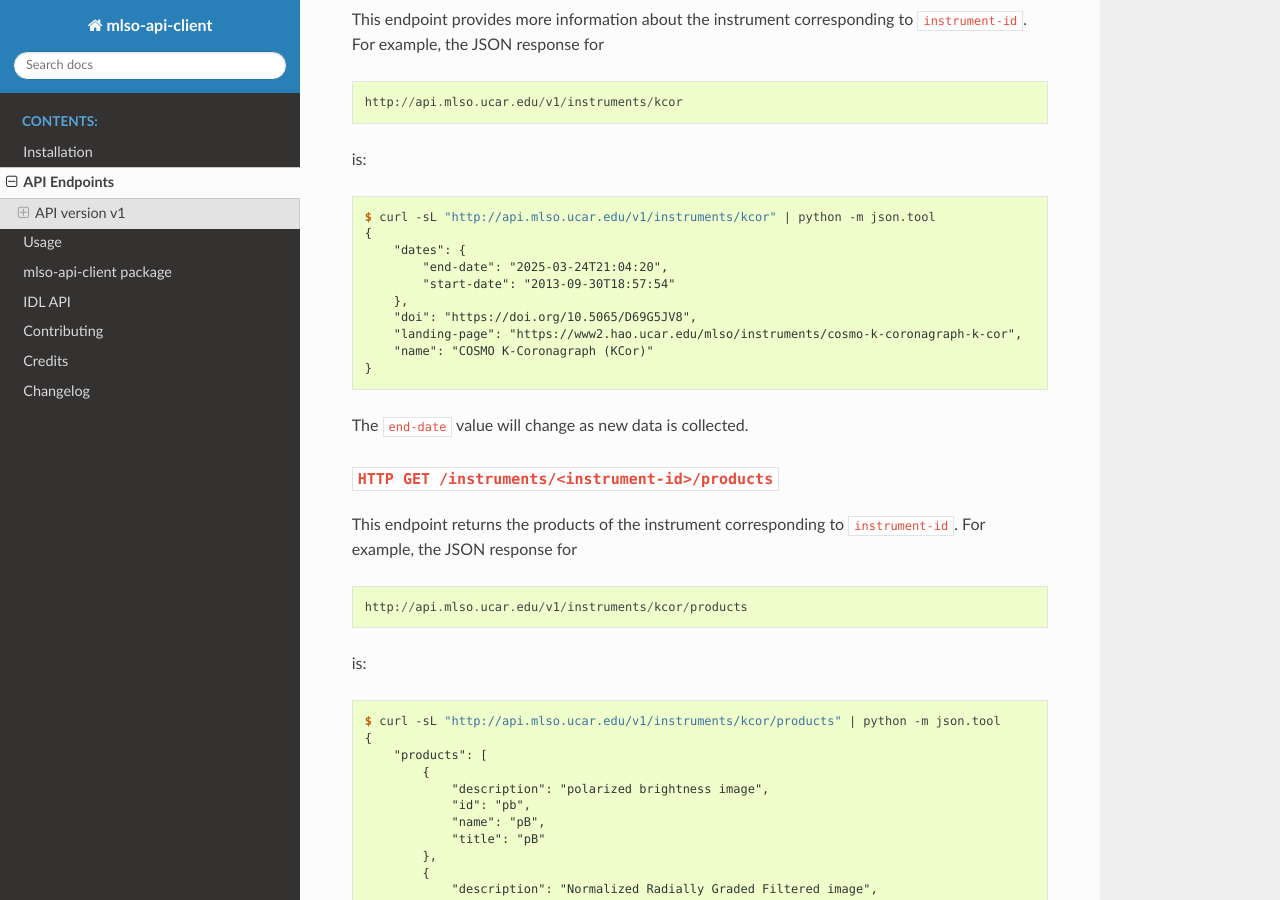
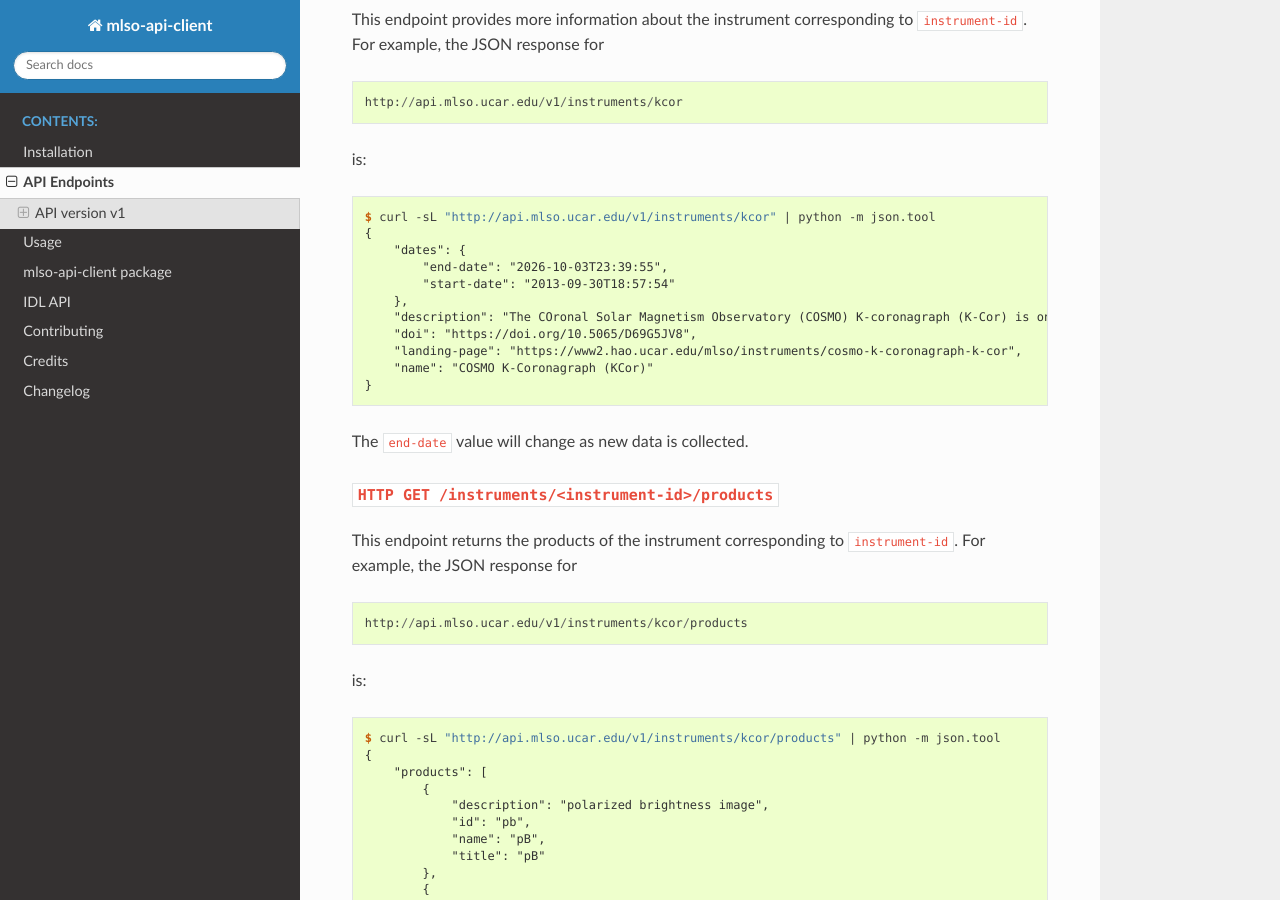
Before and after one commit to NCAR/mlso-api-client, a Sphinx documentation site: the page built from docs/endpoints.md, in a window 1280 px wide and 900 px high, scrolled down 1317 px. Built offline with Sphinx 7.4.7 and the Read the Docs theme 3.1.0, drawn with Linux system fonts in a browser that asks for light colours; the version number is read from the project's files by our own code; some of the changed text lies outside the part shown.

Commit message:
Add descriptions to instrument and dataset endpoints

```diff
--- a/docs/endpoints.md
+++ b/docs/endpoints.md
@@ -73,9 +73,10 @@
 $ curl -sL "http://api.mlso.ucar.edu/v1/instruments/kcor" | python -m json.tool
 {
     "dates": {
-        "end-date": "2025-03-24T21:04:20",
+        "end-date": "2026-10-03T23:39:55",
         "start-date": "2013-09-30T18:57:54"
     },
+    "description": "The COronal Solar Magnetism Observatory (COSMO) K-coronagraph (K-Cor) is one of three proposed instruments in the COSMO facility suite. It is specifically designed to study the formation and dynamics of coronal mass ejections and the evolution of the density structure of the low corona. The K-Cor records the polarization brightness (pB) formed by Thomson scattering of photospheric light by coronal free electrons. The National Center for Atmospheric Research (NCAR), via the National Science Foundation (NSF), provided full funding for the COSMO K-Cor, which was deployed to the Mauna Loa Solar Observatory (MLSO) in Hawaii in September 2013, replacing the aging MLSO Mk4 K-coronameter.\nThe COSMO K-Coronagraph design was driven by the science goals of understanding the formation of CMEs and the structure and evolution of the low corona. Basic features of the K-Cor design include: internally occulted refractive coronagraph, field-of-view (FOV): 1.05 to 3 solar radii, aperture: 20 cm uncoated singlet objective lens, focal Length: 2 m (f/10), pass band: ~720 to 750 nm, out-of-band rejection, Lyot Stop, 4-state polarization modulation, dual beam polarization (2 cameras to simultaneously record polarization states), 5.5 arcsec pixels, and\nnominal cadence: 15 seconds (can run faster in campaign mode",
     "doi": "https://doi.org/10.5065/D69G5JV8",
     "landing-page": "https://www2.hao.ucar.edu/mlso/instruments/cosmo-k-coronagraph-k-cor",
     "name": "COSMO K-Coronagraph (KCor)"
@@ -378,6 +379,7 @@
         "end-date": "2026-10-02T00:00:00",
         "start-date": "2002-02-27T00:00:00"
     },
+    "description": "The events dataset lists the CME, flares, promince eruptions, filament eruptions, and other significant activity in MLSO observations. Events are found by automated process, observers, and later analysis, but validated and adjusted by human analysts.",
     "doi": "",
     "landing-page": "https://mlso.hao.ucar.edu/mlso_solar_activity.php",
     "name": "MLSO events"
```
